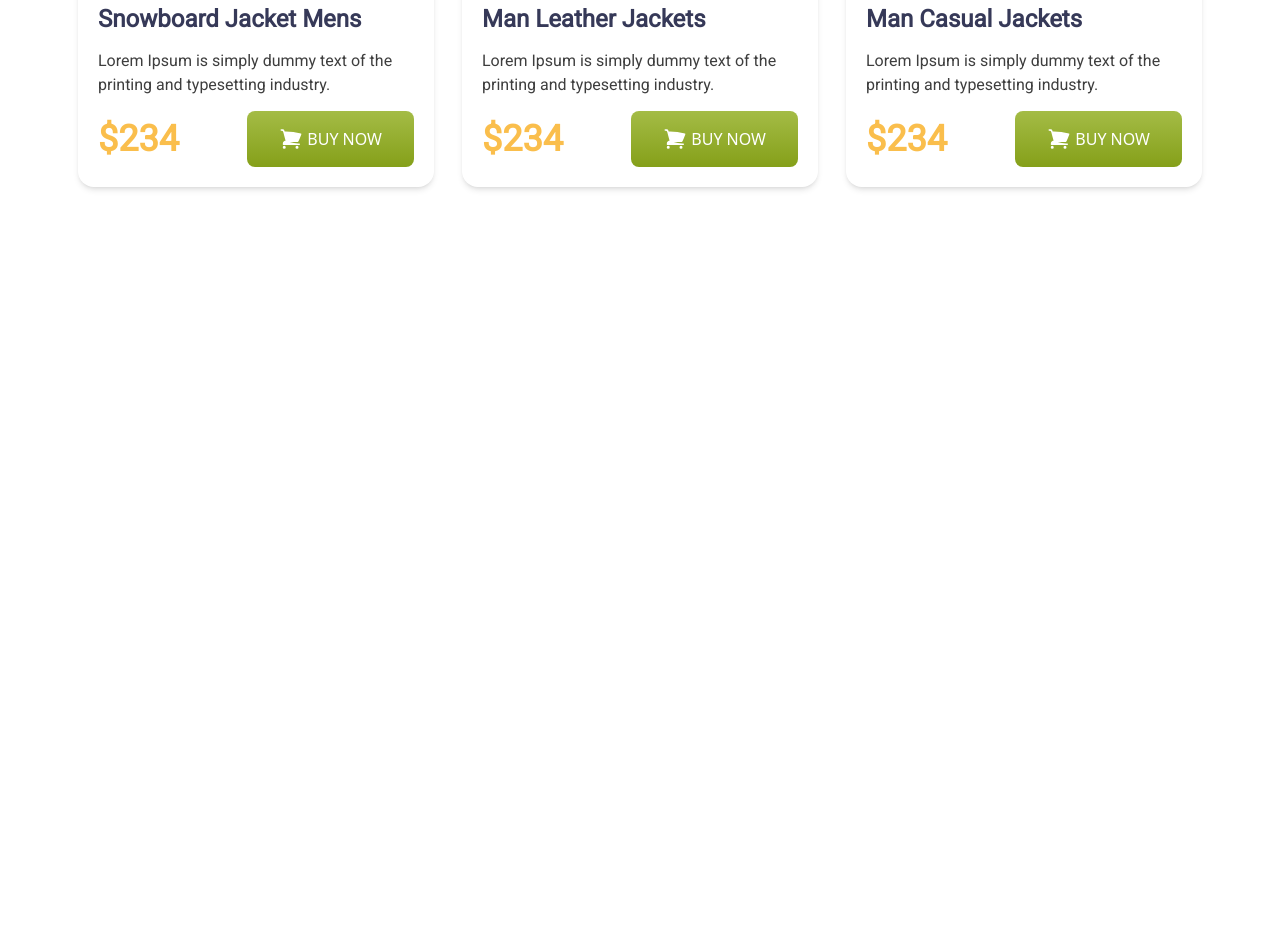
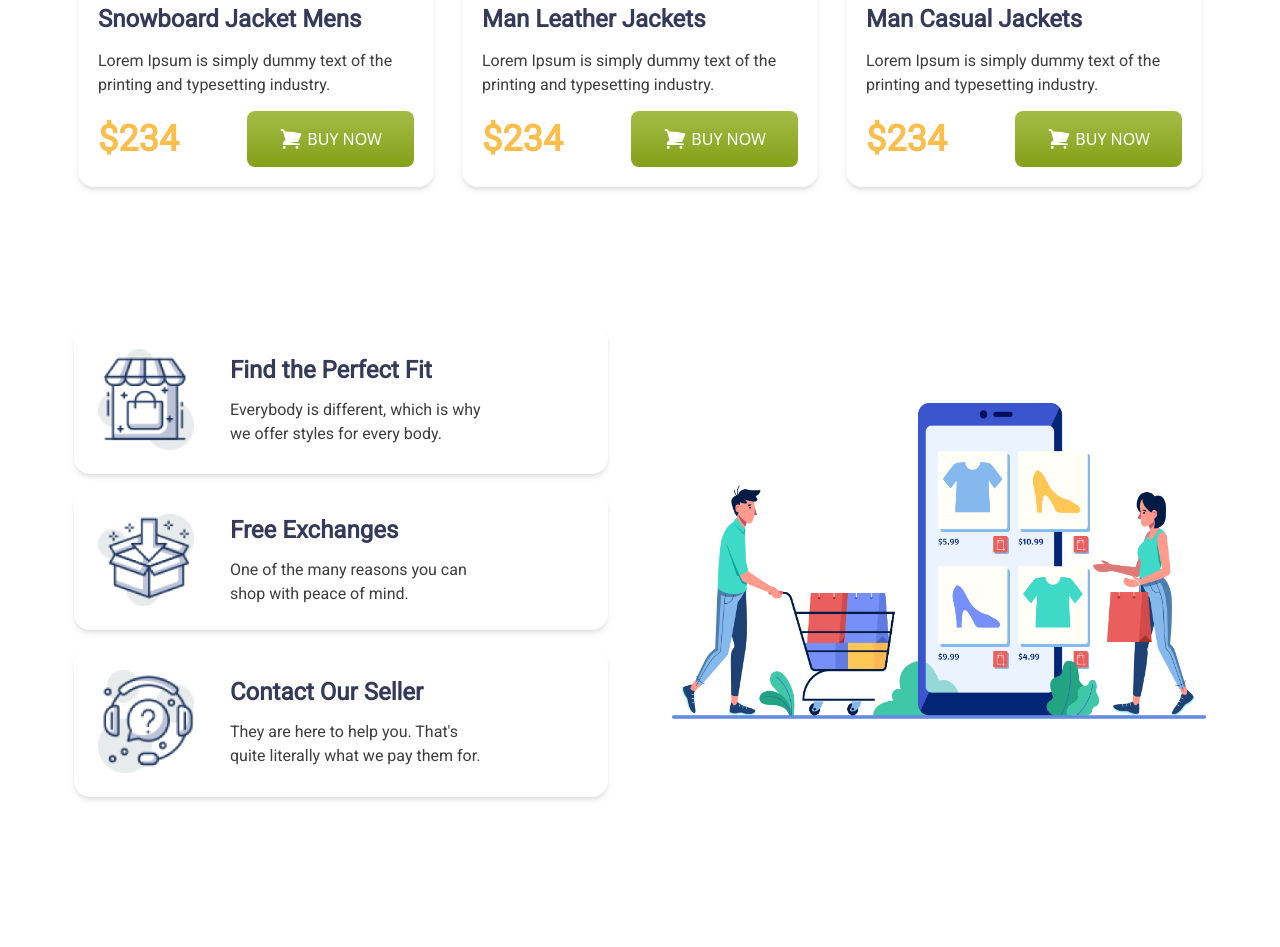
Before and after one commit to webgurusam/penguin-fashion, a plain HTML site: page index.html in a window 1280 px wide. Shown: the part 1949-2896 px from the top of the page. Before the commit the page ends 2240 px from the top, so only its background shows below. Drawn offline with nearby package versions, Linux system fonts and the light colour scheme.

Commit message:
added footer section with tailwind style classes

```diff
--- a/index.html
+++ b/index.html
@@ -169,5 +169,47 @@
         <!-- man jacket section ends here -->
     </main>
     <!-- main section ends here -->
+
+    <!-- footer section starts here -->
+    <footer class="pt-[34px] pb-[150px]">
+        <div class="flex md:flex-row flex-col-reverse items-center justify-between gap-6 md:gap-16 mx-auto max-w-[1140px] px-1">
+            <div class="s:w-1/2 w-full mt-16 md:mt-0 space-y-4 p-2 md:p-0">
+                <!-- single shopping text 1 -->
+                <div class="single-shopping-text shadow-md p-6 rounded-2xl items-center flex-col md:flex-row text-center md:text-left flex gap-x-9">
+                    <div class="text-icon w-24 mb-5 md:mb-0">
+                        <img src="./icons/house.png" alt="">
+                    </div>
+                    <div class="text space-y-3 font-roboto">
+                        <h3 class="text-[#363958] text-2xl font-bold">Find the Perfect Fit</h3>
+                        <p class="text-[#3E3E3E] w-64">Everybody is different, which is why we offer styles for every body.</p>
+                    </div>
+                </div>
+                <!-- single shopping text 2 -->
+                <div class="single-shopping-text items-center shadow-md p-6 rounded-2xl flex-col md:flex-row text-center md:text-left flex gap-x-9">
+                    <div class="text-icon w-24 mb-5 md:mb-0">
+                        <img src="./icons/box.png" alt="">
+                    </div>
+                    <div class="text space-y-3 font-roboto">
+                        <h3 class="text-[#363958] text-2xl font-bold">Free Exchanges</h3>
+                        <p class="text-[#3E3E3E] w-64">One of the many reasons you can shop with peace of mind.</p>
+                    </div>
+                </div>
+                <!-- single shopping text 3 -->
+                <div class="single-shopping-text items-center shadow-md p-6 rounded-2xl flex-col md:flex-row text-center md:text-left flex gap-x-9">
+                    <div class="text-icon w-24 mb-5 md:mb-0">
+                        <img src="./icons/question.png" alt="">
+                    </div>
+                    <div class="text space-y-3 font-roboto">
+                        <h3 class="text-[#363958] text-2xl font-bold">Contact Our Seller</h3>
+                        <p class="text-[#3E3E3E] w-64">They are here to help you. That's quite literally what we pay them for.</p>
+                    </div>
+                </div>
+            </div>
+            <div class="s:w-1/2 w-full">
+                <img class="w-full" src="./images/shopping.png" alt="">
+            </div>
+        </div>
+    </footer>
+    <!-- footer section ends here -->
 </body>
 </html>
```
